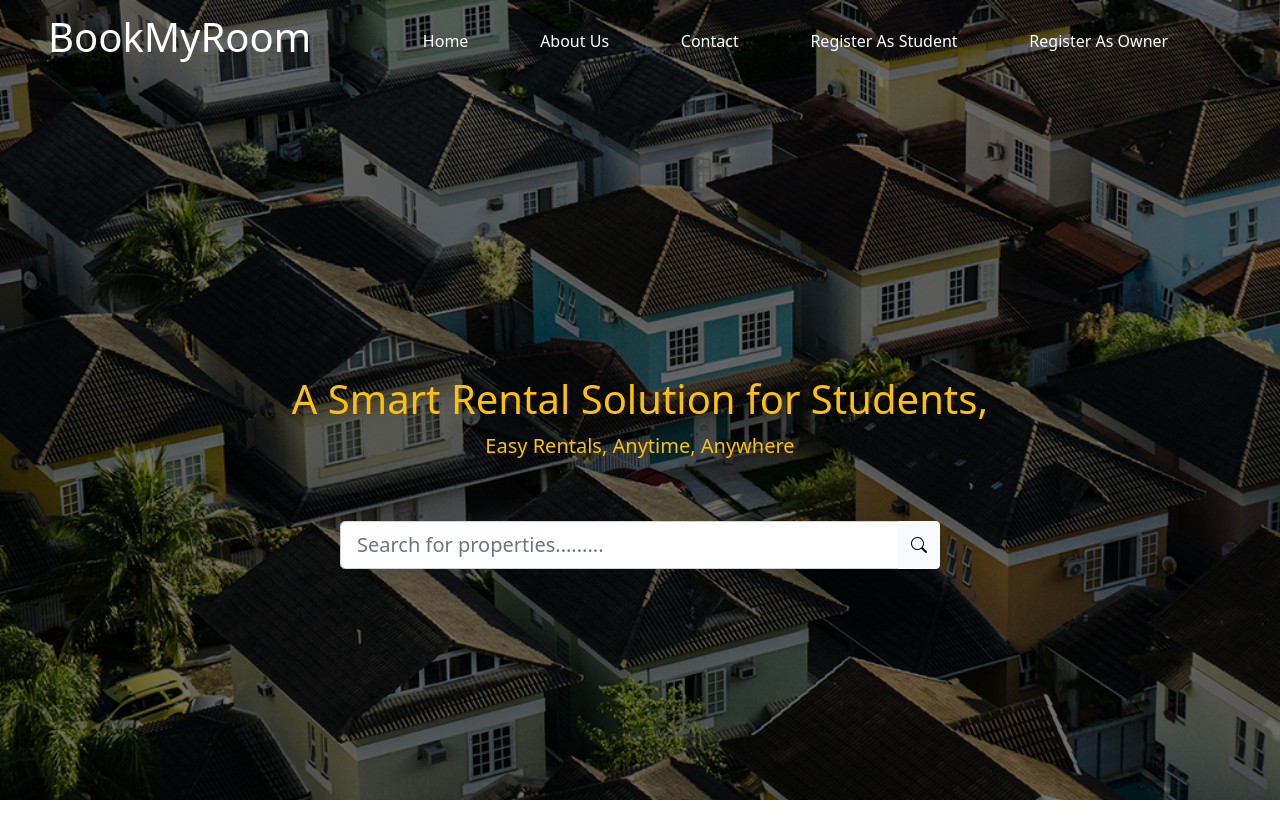
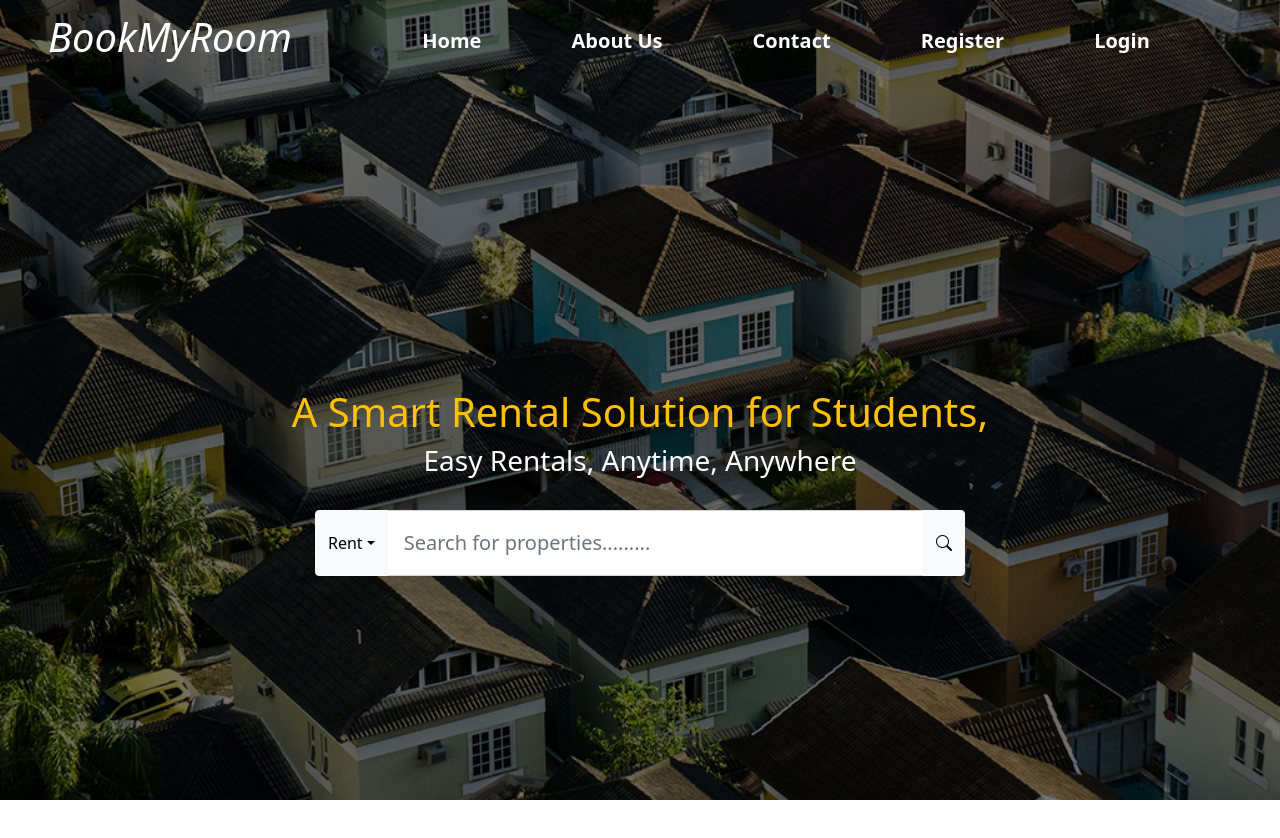
Before and after one commit to bhavesh658/Room-Rover, a React (Create React App) app: page / in a window 1280 px wide. Shown: the top 838 px of the page. Built offline with nearby package versions, Linux system fonts and the light colour scheme.

Commit message:
Updated Hero.js

```diff
--- a/src/Component/Hero.js
+++ b/src/Component/Hero.js
@@ -1,29 +1,27 @@
-import { Container, Navbar, InputGroup, Form, Button } from 'react-bootstrap';
+import { Container, Navbar, InputGroup, Form, Button, Dropdown } from 'react-bootstrap';
 import backgroundImage from '../Screen/Rectangle.jpg';
 import { Link } from 'react-router-dom';
 import './Hero.css';
 
 const Hero = () => {
   const heroStyle = {
-    backgroundImage: `url(${backgroundImage})`
+    backgroundImage: `url(${backgroundImage})`,
   };
 
   return (
     <header className="hero-section" style={heroStyle}>
       <Navbar bg="transparent" variant="dark" expand="lg" className="px-5">
-        <Navbar.Brand className="me-5"><h1>BookMyRoom</h1></Navbar.Brand> {/* Changed to match image */}
+        <Navbar.Brand className="me-5" style={{fontWeight: 900, fontStyle: "italic", fontSize: "1.5rem"}}><h1>BookMyRoom</h1></Navbar.Brand> {/* Changed to match image */}
         <Navbar.Toggle aria-controls="basic-navbar-nav" />
         <Navbar.Collapse id="basic-navbar-nav">
 
           <div className="w-100 d-flex justify-content-evenly">
 
-            <ul className="navbar-nav w-100 d-flex justify-content-evenly">
+            <ul className="navbar-nav w-100 d-flex justify-content-evenly fw-bold fs-5 "
+            >
+              <li className="nav-item text-lg" >
 
-
-
-              <li className="nav-item">
-
-                <Link className="nav-link active" aria-current="page" to="#">Home</Link>
+                <Link className="nav-link active " aria-current="page" to="#">Home</Link>
 
               </li>
 
@@ -45,13 +43,13 @@ const Hero = () => {
 
               <li className="nav-item">
 
-                <Link className="nav-link active" to="/LoginAsStudent">Register As Student</Link>
+                <Link className="nav-link active" to="/LoginAsStudent">Register</Link>
 
               </li>
 
               <li className="nav-item">
 
-                <Link className="nav-link active" to="/LoginAsOwner">Register As Owner</Link>
+                <Link className="nav-link active" to="/LoginAsOwner">Login</Link>
 
               </li>
 
@@ -68,23 +66,37 @@ const Hero = () => {
 
         {/* Heading and Subtitle */}
         <div className="text-warning hero-content mb-4">
-          <h1>A Smart Rental Solution for Students,</h1>
-          <p className="lead">Easy Rentals, Anytime, Anywhere</p>
+          <h1 className='text-#FFF16F'>A Smart Rental Solution for Students,</h1>
+          <h3 className="text-white ">Easy Rentals, Anytime, Anywhere</h3>
         </div>
 
-        {/* SEARCH BAR (Matching the style from the image) */}
-        <div className="search-bar-wrapper">
-          <InputGroup
-            className="custom-search-bar shadow-lg"
-            style={{ width: '600px', margin: '20px auto' }} // Increased width and added auto margins for centering
+        <div className="search-bar-wrapper ">
+
+          <InputGroup className="custom-search-bar shadow-lg"
+          style={{ width: '650px', height: '66px'}}
           >
+            <Dropdown align='start'>
+            <Dropdown.Toggle variant="light" id="dropdown-basic">
+              Rent
+            </Dropdown.Toggle>
+
+            {/* Dropdown menu */}
+          <Dropdown.Menu>
+            <Dropdown.Item href="#">Hostel</Dropdown.Item>
+            <Dropdown.Item href="#">PG</Dropdown.Item>
+            <Dropdown.Item href="#">Flats</Dropdown.Item>
+          </Dropdown.Menu>
+        </Dropdown>
+
+
             <Form.Control
               placeholder="Search for properties........."
               aria-label="Search for properties"
               className="search-input"
-              size="lg"
+              size="lg" // Use size="lg" to increase height
             />
             <Button variant="light" className="search-button">
+              {/* BiSearch is from react-icons/bs, but we'll use the default Bootstrap Icon class 'bi-search' */}
               <i className="bi bi-search"></i>
             </Button>
           </InputGroup>
```
